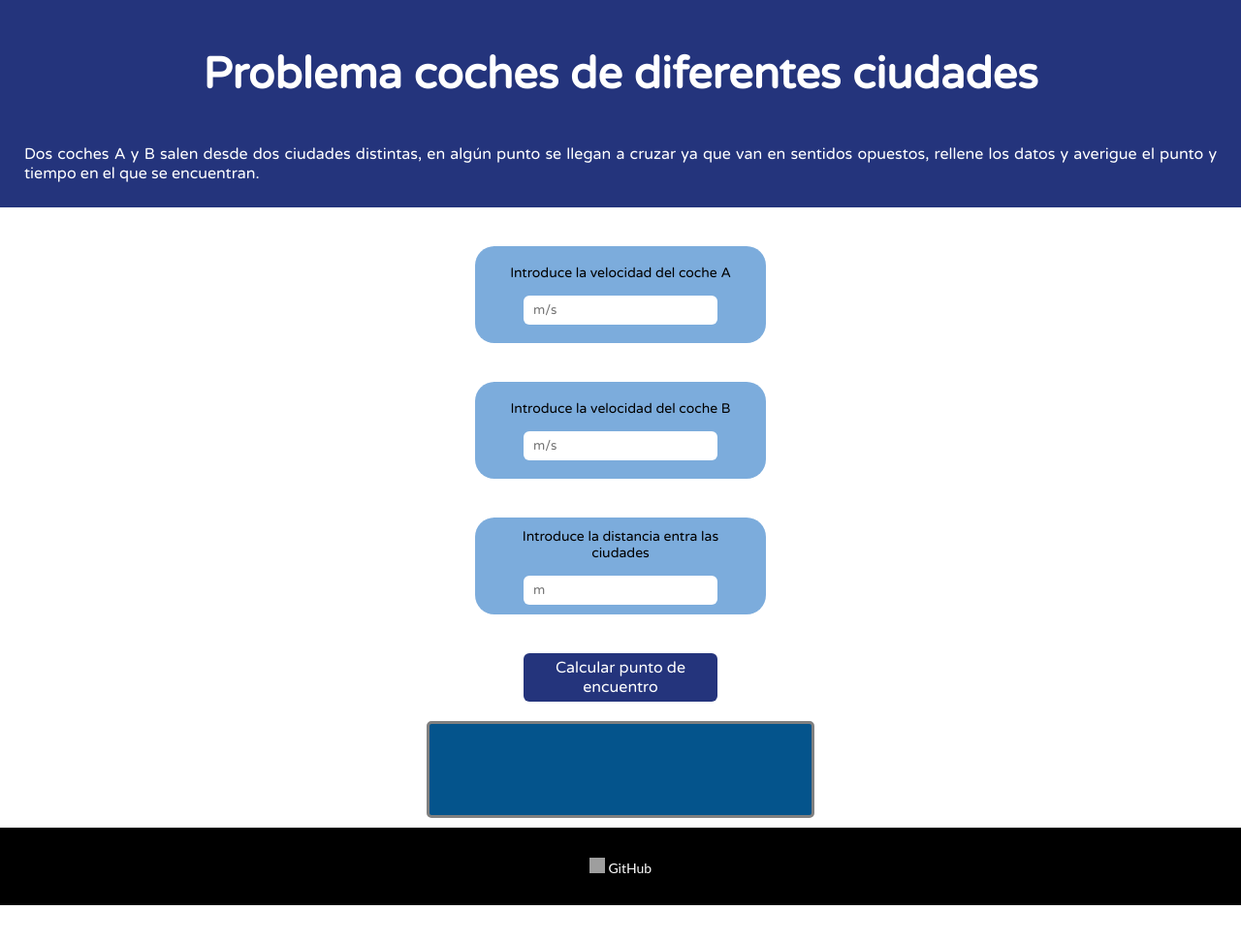
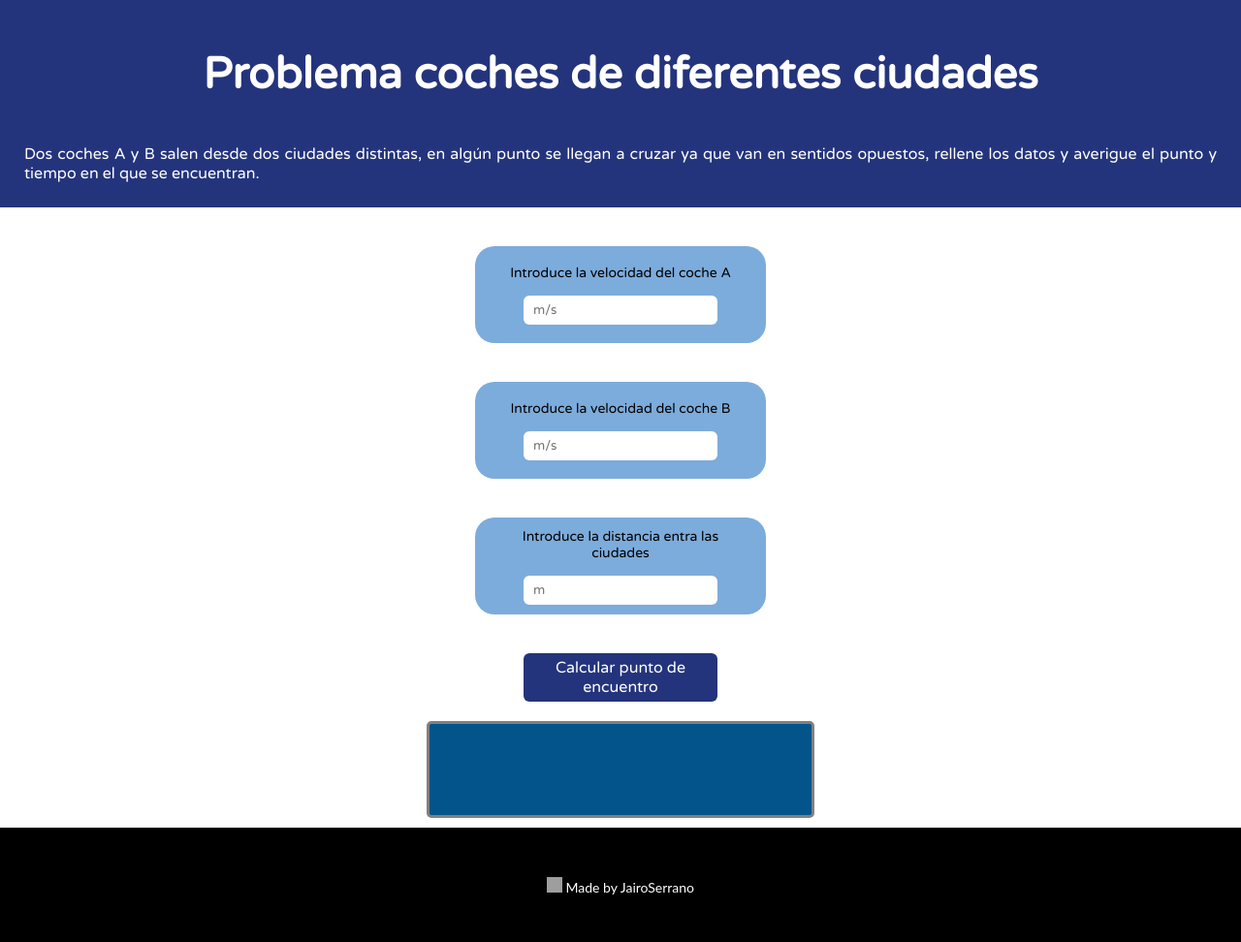
Before and after one commit to jairosp/MRUA, a website with bundled scripts: page index.html in a window 1280 px wide. Shown: the whole page at 97% size. Before the commit the page ends 934 px from the top, so only its background shows below. Built offline with nearby package versions, Linux system fonts and the light colour scheme; grey boxes are pictures that could not be loaded.

Commit message:
Footer con nombre cubriendo full width

```diff
--- a/index.html
+++ b/index.html
@@ -42,7 +42,7 @@
     <script src="./src/index.js" type="module"></script>
     <footer>
         <ul>
-            <li><img src="https://cdn0.iconfinder.com/data/icons/shift-logotypes/32/Github-512.png"></img><a href="https://github.com/jairosp"> GitHub</a></li>
+            <li><img src="https://cdn0.iconfinder.com/data/icons/shift-logotypes/32/Github-512.png"></img><a href="https://github.com/jairosp"> Made by JairoSerrano</a></li>
         </ul>
     </footer>
 </body>
--- a/src/assets/styles/main.css
+++ b/src/assets/styles/main.css
@@ -135,7 +135,7 @@ form input{
 }
 footer{
     background: black;
-    height: 80px;
+    height: 120px;
     display: flex;
     justify-content: center;
     align-items: center;
```
